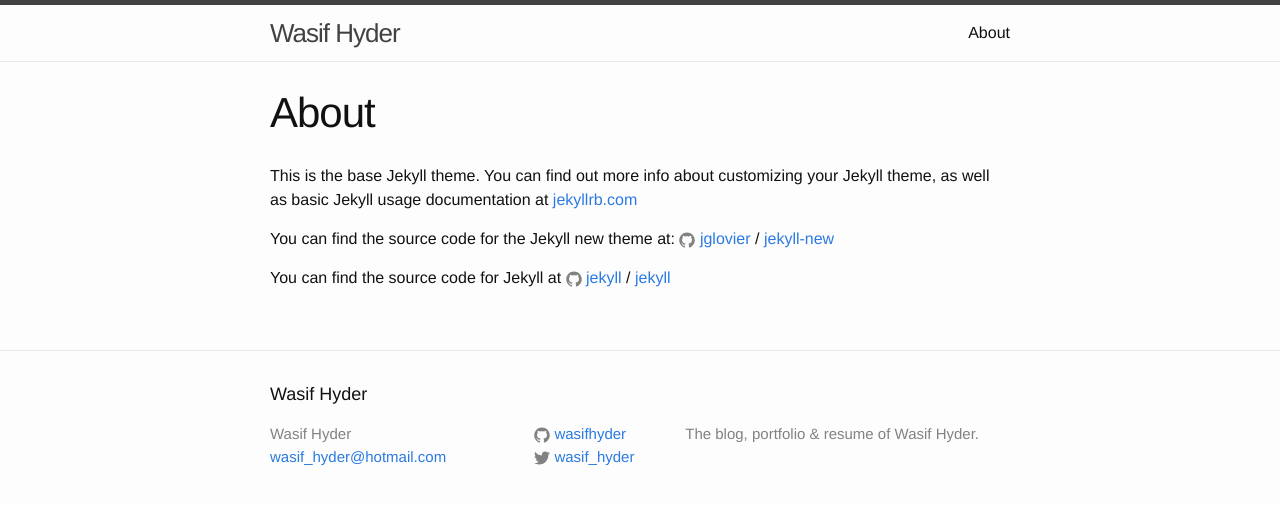
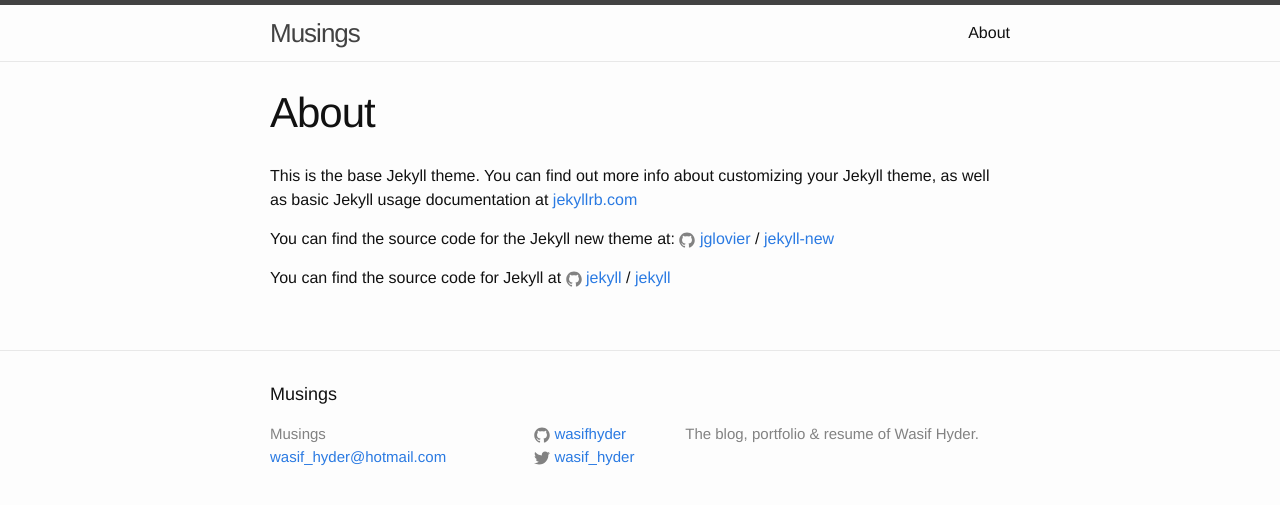
Before and after one commit to wasifhyder/blog, a Jekyll site: the page built from about.md, in a window 1280 px wide. Shown: the top 505 px of the page. Built offline with Jekyll 4.4.1, drawn with Linux system fonts in a browser that asks for light colours.

Commit message:
Changed title

```diff
--- a/_config.yml
+++ b/_config.yml
@@ -6,7 +6,7 @@
 # 'jekyll serve'. If you change this file, please restart the server process.
 
 # Site settings
-title: Wasif Hyder
+title: Musings
 email: wasif_hyder@hotmail.com
 description: > # this means to ignore newlines until "baseurl:"
   The blog, portfolio & resume of Wasif Hyder.
```
